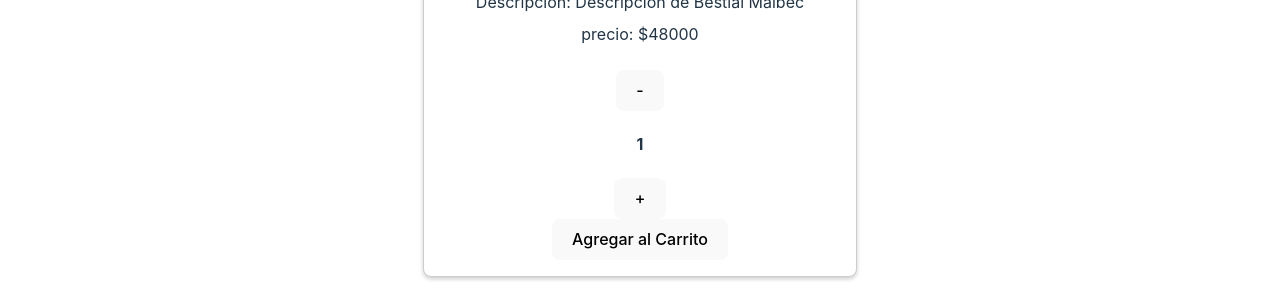
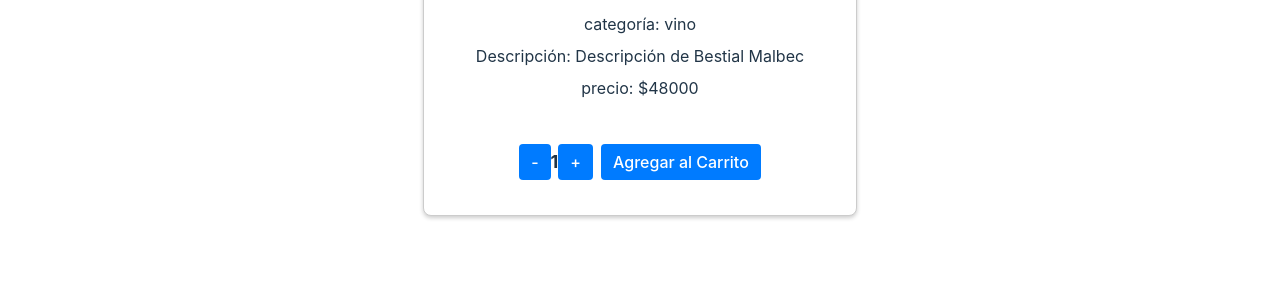
Before and after one commit to Ariel-Andres-Navarro/Proyecto-Tienda-en-React, a React (Vite) app: page /item/1 in a window 1280 px wide. Shown: the part 497-803 px from the top of the page. Built offline with nearby package versions, Linux system fonts and the light colour scheme.

Commit message:
estilos al itemCount

```diff
--- a/src/components/ItemCount/ItemCount.css
+++ b/src/components/ItemCount/ItemCount.css
@@ -1,9 +1,36 @@
-.ItemCount {
-    display: flex;
-    align-items: center;
-  }
+.Counter {
+  display: flex;
+  align-items: center;
+  gap: 8px;
+}
 
-  button {
-    margin: 0 4px;
-    padding: 8px 12px;
-  }
+.Controls {
+  display: flex;
+  align-items: center;
+}
+
+.Button {
+  background-color: #007bff;
+  color: white;
+  border: none;
+  border-radius: 4px;
+  padding: 8px 12px;
+  font-size: 16px;
+  cursor: pointer;
+  transition: background-color 0.3s, transform 0.2s;
+}
+
+.Button:hover {
+  background-color: #0056b3;
+}
+
+.Button:disabled {
+  background-color: #ccc;
+  cursor: not-allowed;
+  color: #666;
+}
+
+.Number {
+  font-size: 18px;
+  font-weight: bold;
+}
```
